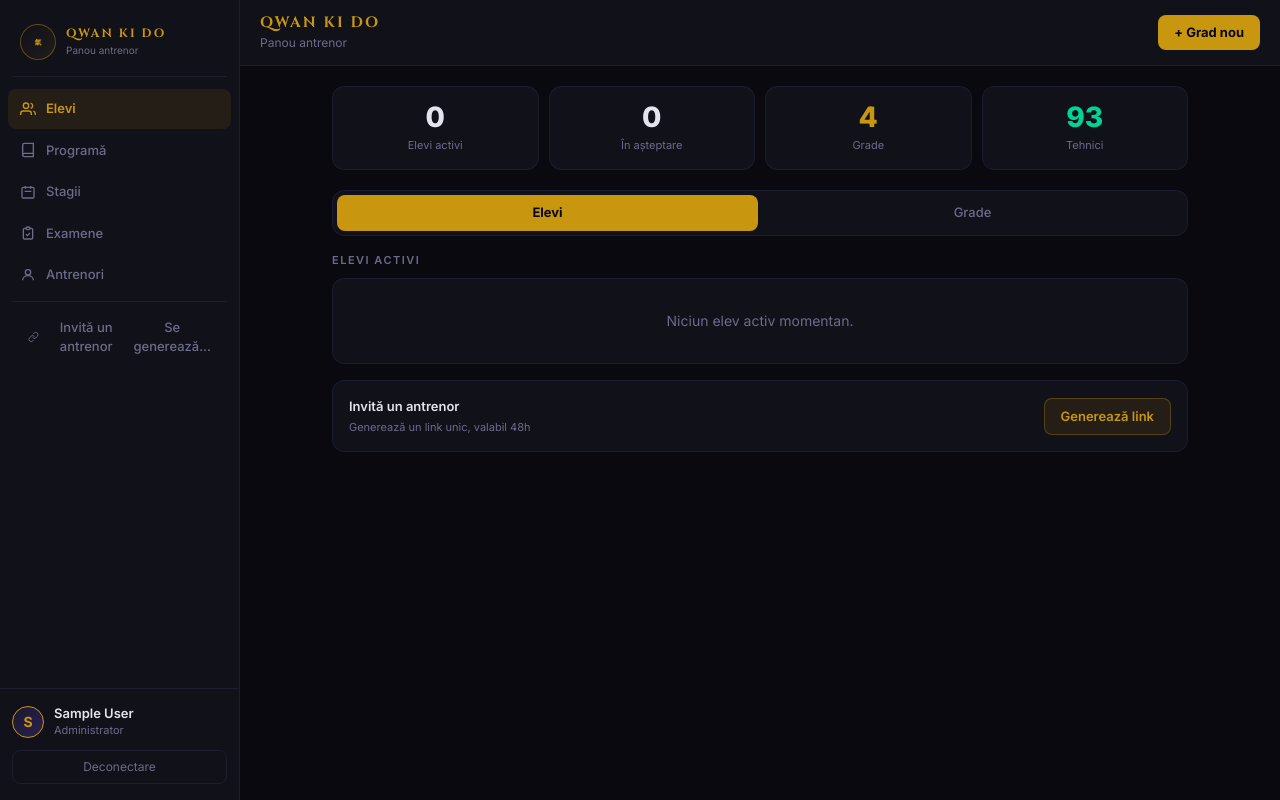
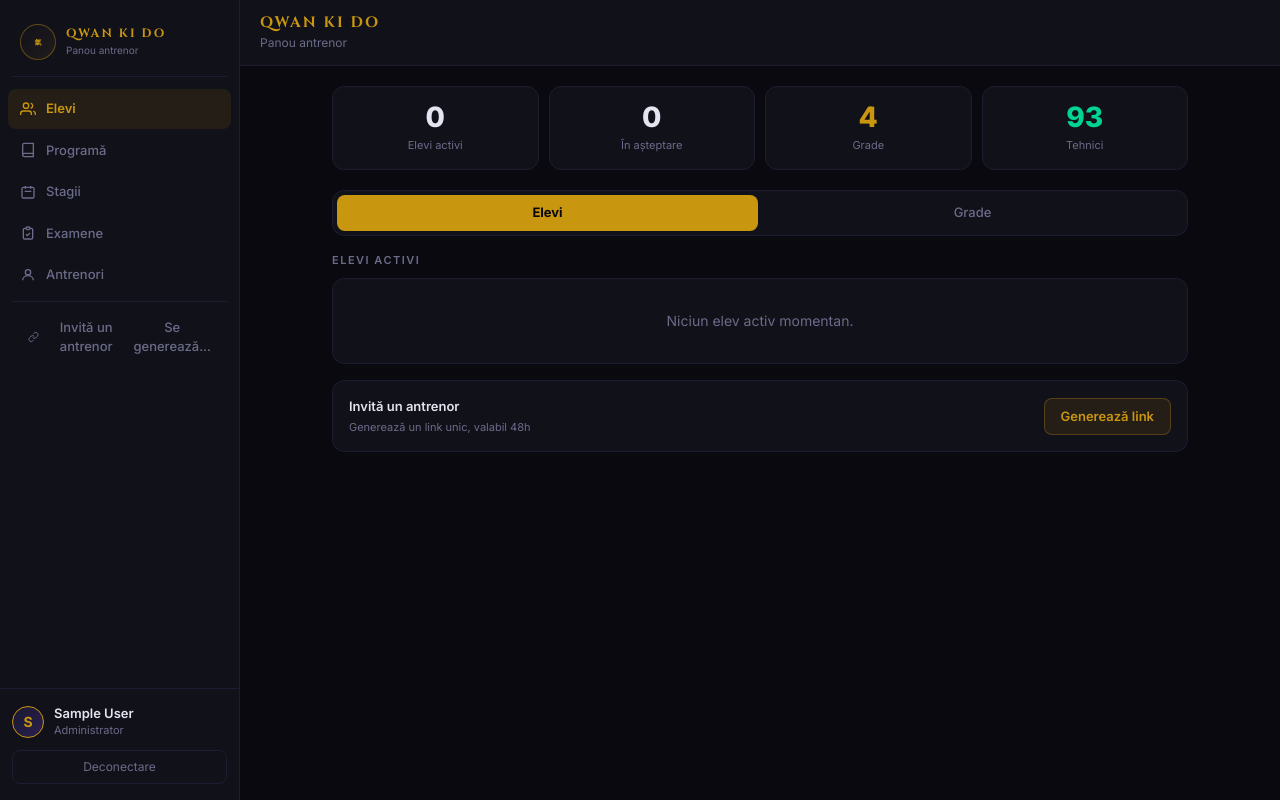
Before and after one commit to paduCosty/qkd, a Laravel app: page /admin/dashboard in a window 1280 px wide. Run offline with Laravel 12, Linux system fonts and the light colour scheme; the visitor is signed in with stand-in values (Sample User, id 1); data comes from the database, SQL or seed files in the repository; data that the repository does not hold is empty; style sheets or scripts are compiled from the project's sources; parts of the project's set-up code (start-up, migrations or seed data) failed here and were passed over; some libraries are stand-ins or nearby versions.

Commit message:
fix: remove "Grad nou" button from admin topbar and curricula tab
Grades are set up once and don't need an inline add flow in the dashboard.

Co-Authored-By: Claude Sonnet 4.6 <noreply@anthropic.com>

```diff
--- a/resources/views/livewire/admin/dashboard.blade.php
+++ b/resources/views/livewire/admin/dashboard.blade.php
@@ -8,16 +8,9 @@
 }">
 
     {{-- Topbar --}}
-    <div class="bg-card border-b border-border px-5 py-3.5 flex items-center justify-between sticky top-0 z-50">
-        <div>
-            <h1 class="font-[family-name:var(--font-display)] text-[15px] font-bold text-gold tracking-[2px] leading-tight">QWAN KI DO</h1>
-            <p class="text-xs text-dim mt-0.5">Panou antrenor</p>
-        </div>
-        <button @click="tab = 'curricula'; window.location.hash = 'curricula'"
-                wire:click="$set('showAddGrade', true)"
-                class="px-4 py-2 text-[13px] font-bold bg-gold hover:bg-gold-light text-[#08080e] rounded-lg transition-colors cursor-pointer border-none">
-            + Grad nou
-        </button>
+    <div class="bg-card border-b border-border px-5 py-3.5 sticky top-0 z-50">
+        <h1 class="font-[family-name:var(--font-display)] text-[15px] font-bold text-gold tracking-[2px] leading-tight">QWAN KI DO</h1>
+        <p class="text-xs text-dim mt-0.5">Panou antrenor</p>
     </div>
 
     <div class="max-w-4xl mx-auto px-5 py-5 pb-16">
@@ -249,31 +242,6 @@
                 @endforeach
             </div>
 
-            @if($showAddGrade)
-                <div class="bg-card border border-gold/30 rounded-xl p-5 mb-3.5">
-                    <p class="text-[13px] font-bold text-gold mb-3.5">Grad nou</p>
-                    <div class="flex gap-2.5 flex-wrap">
-                        <input wire:model="newGradeName" type="text" placeholder="ex: 1 Câp sau 2 Câp — Intermediar"
-                               class="flex-1 min-w-48 bg-surface border border-border rounded-lg px-3.5 py-2.5 text-content text-sm font-semibold">
-                        <input wire:model.number="newGradeOrder" type="number" min="0" placeholder="Ordine"
-                               class="w-28 bg-surface border border-border rounded-lg px-3.5 py-2.5 text-content text-sm">
-                        <button wire:click="addGrade"
-                                class="px-5 py-2.5 bg-gold hover:bg-gold-light text-[#08080e] font-bold text-sm rounded-lg cursor-pointer border-none transition-colors">
-                            Adaugă
-                        </button>
-                        <button wire:click="$set('showAddGrade', false)"
-                                class="px-4 py-2.5 bg-transparent border border-border text-dim hover:text-content text-sm rounded-lg cursor-pointer transition-colors">
-                            Anulează
-                        </button>
-                    </div>
-                    @error('newGradeName') <p class="text-red-400 text-xs mt-2">{{ $message }}</p> @enderror
-                </div>
-            @else
-                <button wire:click="$set('showAddGrade', true)"
-                        class="w-full bg-transparent border-2 border-dashed border-border text-dim hover:border-gold hover:text-gold py-3.5 rounded-xl text-sm cursor-pointer transition-colors">
-                    + Adaugă grad nou
-                </button>
-            @endif
 
         </div>
 
```
